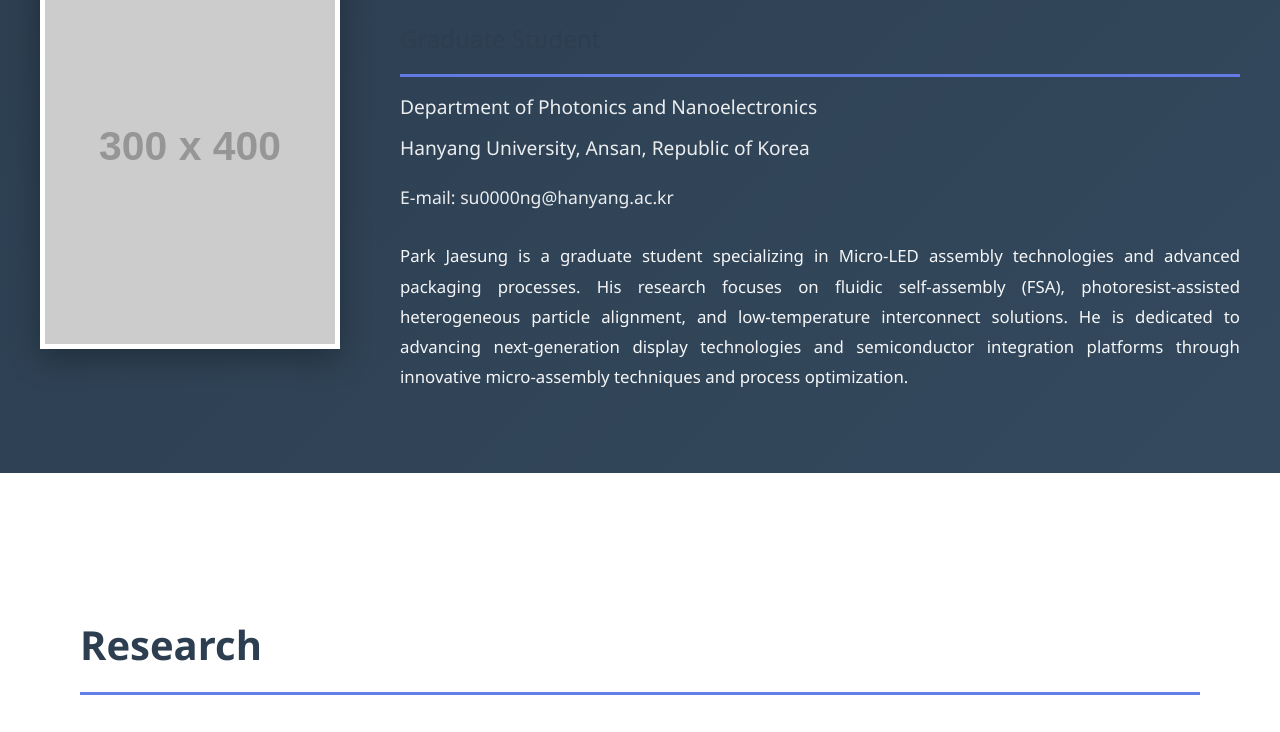
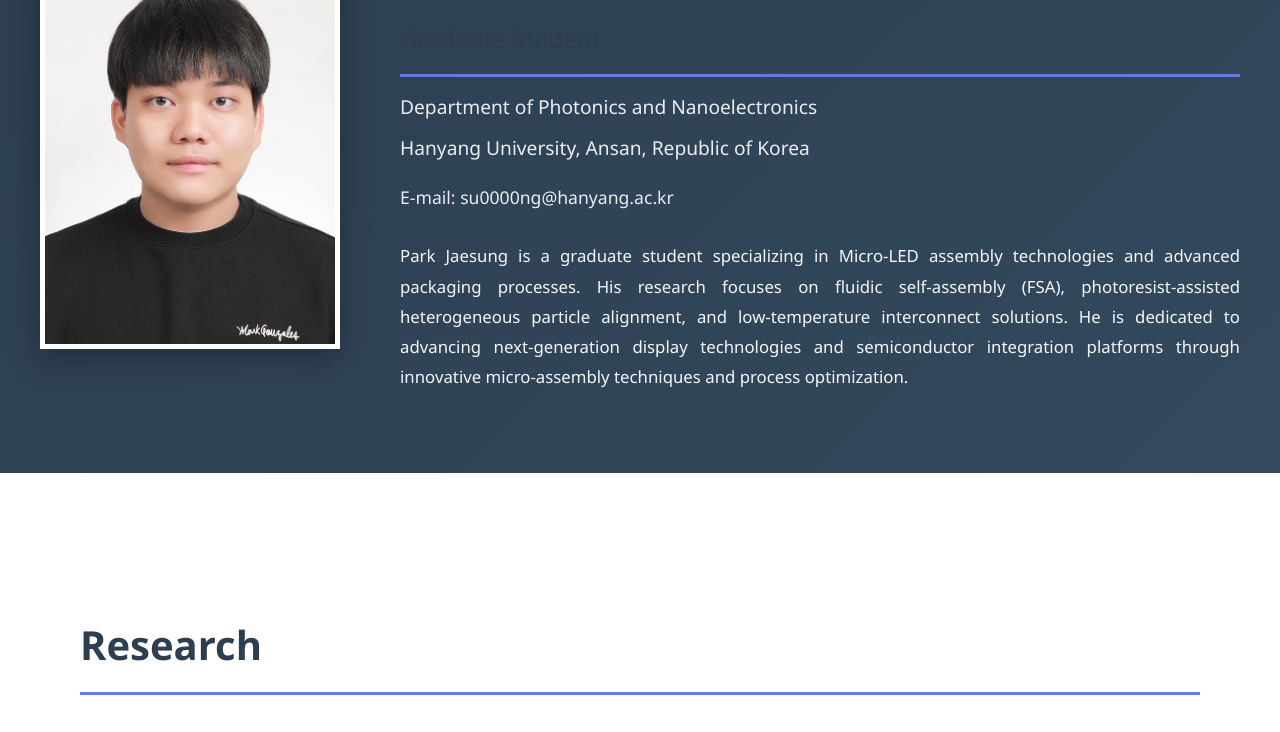
Before and after one commit to KIM-Hyunjun99/Park_jaesung, a plain HTML site: page index.html in a window 1280 px wide. Shown: the part 237-969 px from the top of the page. Drawn offline with Linux system fonts and the light colour scheme; placeholder pictures from the web are drawn by us.

Commit message:
Update index.html

```diff
--- a/index.html
+++ b/index.html
@@ -423,7 +423,7 @@
     <section class="hero" id="home">
         <div class="hero-content">
             <div class="profile-image-container">
-                <img src="증명사진.png" alt="Park Jaesung" class="profile-image" onerror="this.src='https://via.placeholder.com/300x400?text=Park+Jaesung'">
+                <img src="증명사진.jpg" alt="Park Jaesung" class="profile-image" onerror="this.src='https://via.placeholder.com/300x400?text=Park+Jaesung'">
             </div>
             <div class="profile-text">
                 <h1>Park Jaesung</h1>
```
